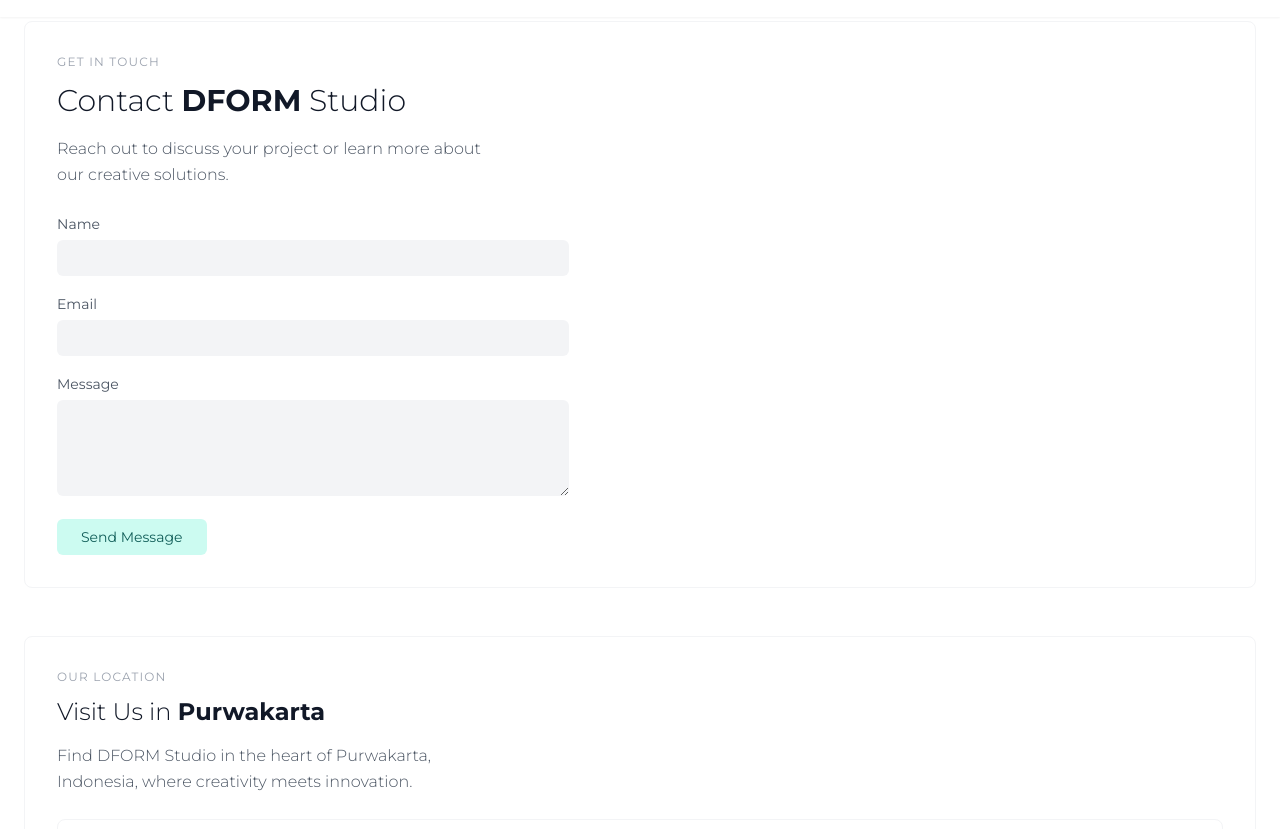
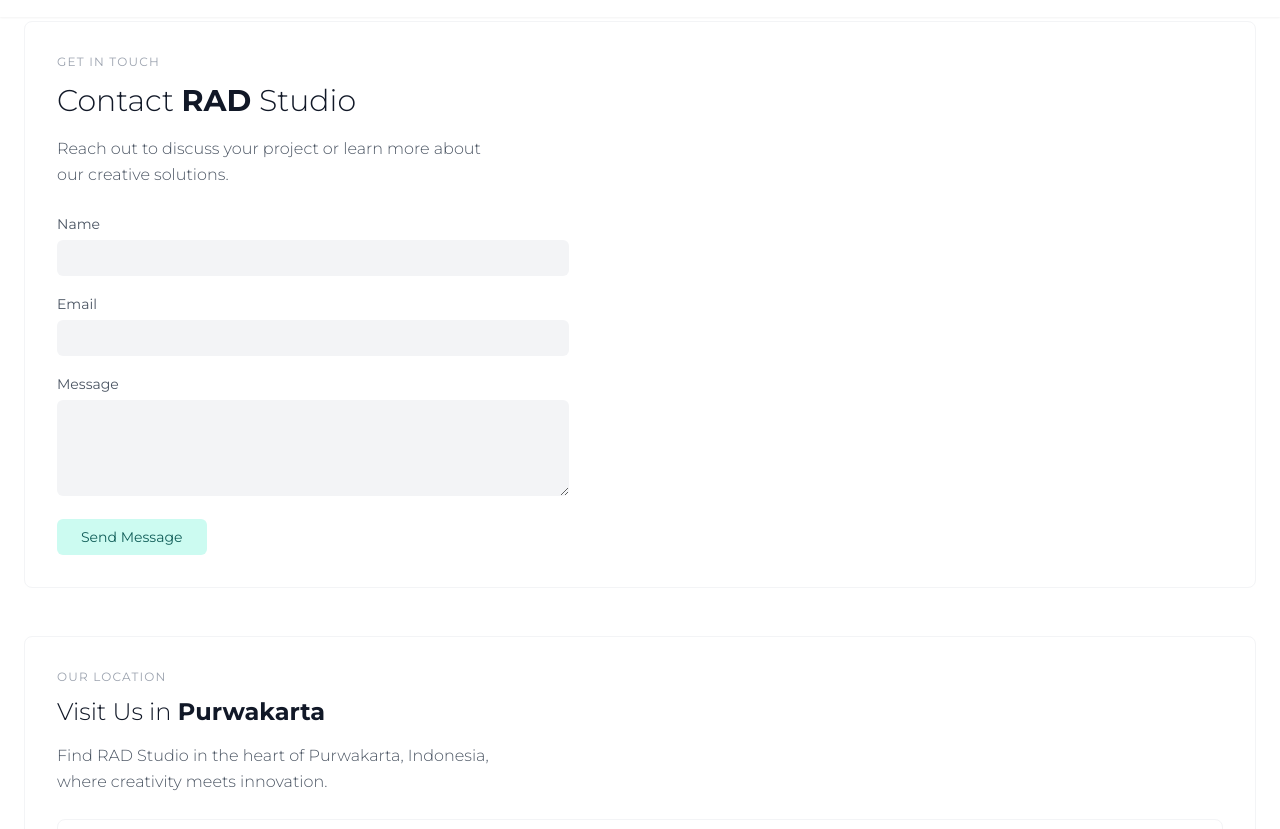
Before and after one commit to Dikarahmanm/radgroup, a plain HTML site: page contact.html in a window 1280 px wide. Shown: the part 91-920 px from the top of the page. Drawn offline with nearby package versions, Linux system fonts and the light colour scheme; grey boxes are pictures that could not be loaded.

```diff
--- a/contact.html
+++ b/contact.html
@@ -4,7 +4,7 @@
 <head>
     <meta charset="utf-8" />
     <meta content="width=device-width, initial-scale=1" name="viewport" />
-    <title>Contact - DFORM Studio</title>
+    <title>Contact - RAD Studio</title>
     <script src="https://cdn.tailwindcss.com"></script>
     <link href="https://cdnjs.cloudflare.com/ajax/libs/font-awesome/5.15.3/css/all.min.css" rel="stylesheet" />
     <link href="https://fonts.googleapis.com/css2?family=Montserrat:wght@300;400;600;700&display=swap"
@@ -148,7 +148,7 @@
     <main class="max-w-7xl mx-auto px-4 sm:px-6 pt-28 pb-12 page-content"> <!-- Changed pt-24 to pt-28 -->
         <section class="bg-white p-8 rounded-lg border border-gray-100">
             <p class="text-xs uppercase text-gray-400 tracking-widest mb-3">GET IN TOUCH</p>
-            <h1 class="text-3xl font-light leading-tight">Contact <strong class="font-bold">DFORM</strong> Studio</h1>
+            <h1 class="text-3xl font-light leading-tight">Contact <strong class="font-bold">RAD</strong> Studio</h1>
             <p class="mt-4 text-base font-light leading-relaxed max-w-md text-gray-600">
                 Reach out to discuss your project or learn more about our creative solutions.
             </p>
@@ -179,7 +179,7 @@
             <p class="text-xs uppercase text-gray-400 tracking-widest mb-3">OUR LOCATION</p>
             <h2 class="text-2xl font-light leading-tight">Visit Us in <strong class="font-bold">Purwakarta</strong></h2>
             <p class="mt-4 text-base font-light leading-relaxed max-w-md text-gray-600">
-                Find DFORM Studio in the heart of Purwakarta, Indonesia, where creativity meets innovation.
+                Find RAD Studio in the heart of Purwakarta, Indonesia, where creativity meets innovation.
             </p>
             <div class="mt-6 map-container">
                 <iframe
```
Also changed, not shown: 2 other files.
